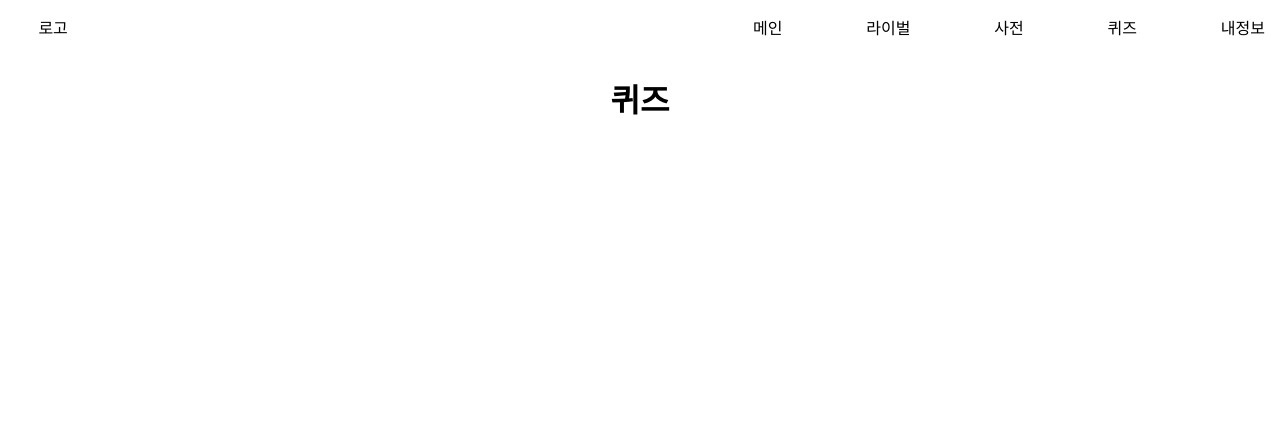
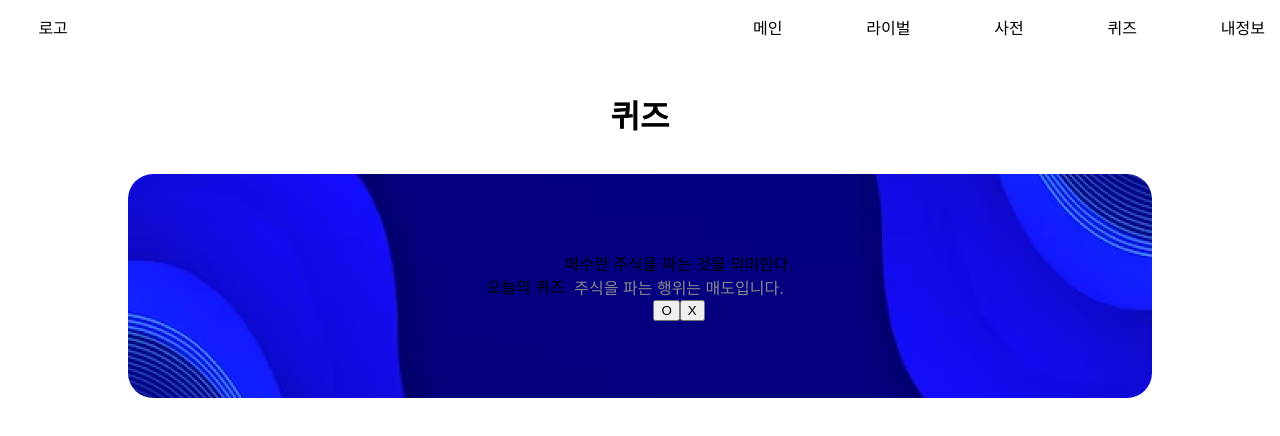
Before and after one commit to seogaeun/kkanbustock-frontend, a React (Create React App) app: page /Quiz in a window 1280 px wide. Shown: the top 436 px of the page. Built offline with nearby package versions, Linux system fonts and the light colour scheme; a web font is replaced by a local one.

Commit message:
[Add]데일리퀴즈 컴포넌트 배경 추가

```diff
--- a/src/components/Header/Header.css
+++ b/src/components/Header/Header.css
@@ -0,0 +1,6 @@
+.header {
+    height: 15vh;
+    display: flex;
+    align-items: center;
+    justify-content: center;
+}
--- a/src/components/Header/Header.js
+++ b/src/components/Header/Header.js
@@ -1,8 +1,9 @@
 import React from 'react'
+import './Header.css'
 
 function Header(props) {
     return (
-        <div>
+        <div className='header'>
             <h1>{props.name}</h1>
         </div>
     )
--- /dev/null
+++ b/src/components/Quiz/DailyQuiz.css
@@ -0,0 +1,14 @@
+.dailyQuiz{
+    width: 80vw;
+    height: 28vh;
+    display: flex; /* 중앙 정렬을 위해 flexbox를 사용합니다. */
+    align-items: center; /* 수직 가운데 정렬 */
+    justify-content: center; /* 수평 가운데 정렬 */
+
+    background-image: url('../../assets/images/dailyquizback.png');
+    background-color: rgb(255, 255, 255);
+    border-radius: 25px;
+    background-size: cover;
+    background-repeat: no-repeat;
+
+}
--- /dev/null
+++ b/src/components/Quiz/DailyQuiz.js
@@ -0,0 +1,21 @@
+import React from 'react'
+import Header from '../Header/Header'
+import './DailyQuiz.css'
+
+function DailyQuiz() {
+    return (
+        <div className='dailyQuiz'>
+            <div className='title'>오늘의 퀴즈</div>
+            <div className='quiz'>
+                <div id='question'>매수란 주식을 파는 것을 의미한다.</div>
+                <div id='explanation'>주식을 파는 행위는 매도입니다.</div>
+                <div id='answer'>
+                    <button>O</button>
+                    <button>X</button>
+                </div>
+            </div>
+        </div>
+    )
+}
+
+export default DailyQuiz
--- a/src/pages/LoginPage/LoginPage.js
+++ b/src/pages/LoginPage/LoginPage.js
@@ -1,5 +1,7 @@
 import React, { useState, useEffect } from 'react';
+import Header from '../../components/Header/Header';
 import './LoginPage.css';
+
 function Login() {
     const [inputId, setInputId] = useState('')
     const [inputPw, setInputPw] = useState('')
@@ -26,7 +28,7 @@ function Login() {
 
     return(
         <div>
-            <h2>LOGIN</h2>
+            <Header name='LOGIN'/>
             <div>
             <div>
                 <input className='input_group' placeholder='ID' type='text' name='input_id' value={inputId} onChange={handleInputId} />
--- a/src/pages/QuizPage/QuizPage.css
+++ b/src/pages/QuizPage/QuizPage.css
@@ -0,0 +1,5 @@
+.dailyQuizSection{
+    width: 100vw;
+    display: flex;
+    justify-content: center;
+}
--- a/src/pages/QuizPage/QuizPage.js
+++ b/src/pages/QuizPage/QuizPage.js
@@ -1,9 +1,14 @@
 import React from 'react'
+import './QuizPage.css'
 import Header from '../../components/Header/Header'
+import DailyQuiz from '../../components/Quiz/DailyQuiz'
 function Quiz() {
     return (
         <div>
             <Header name='퀴즈'/>
+            <div className='dailyQuizSection'>
+                <DailyQuiz/>
+            </div>
         </div>
     )
 }
```
Also changed, not shown: src/assets/images/dailyquizback.png (added).
